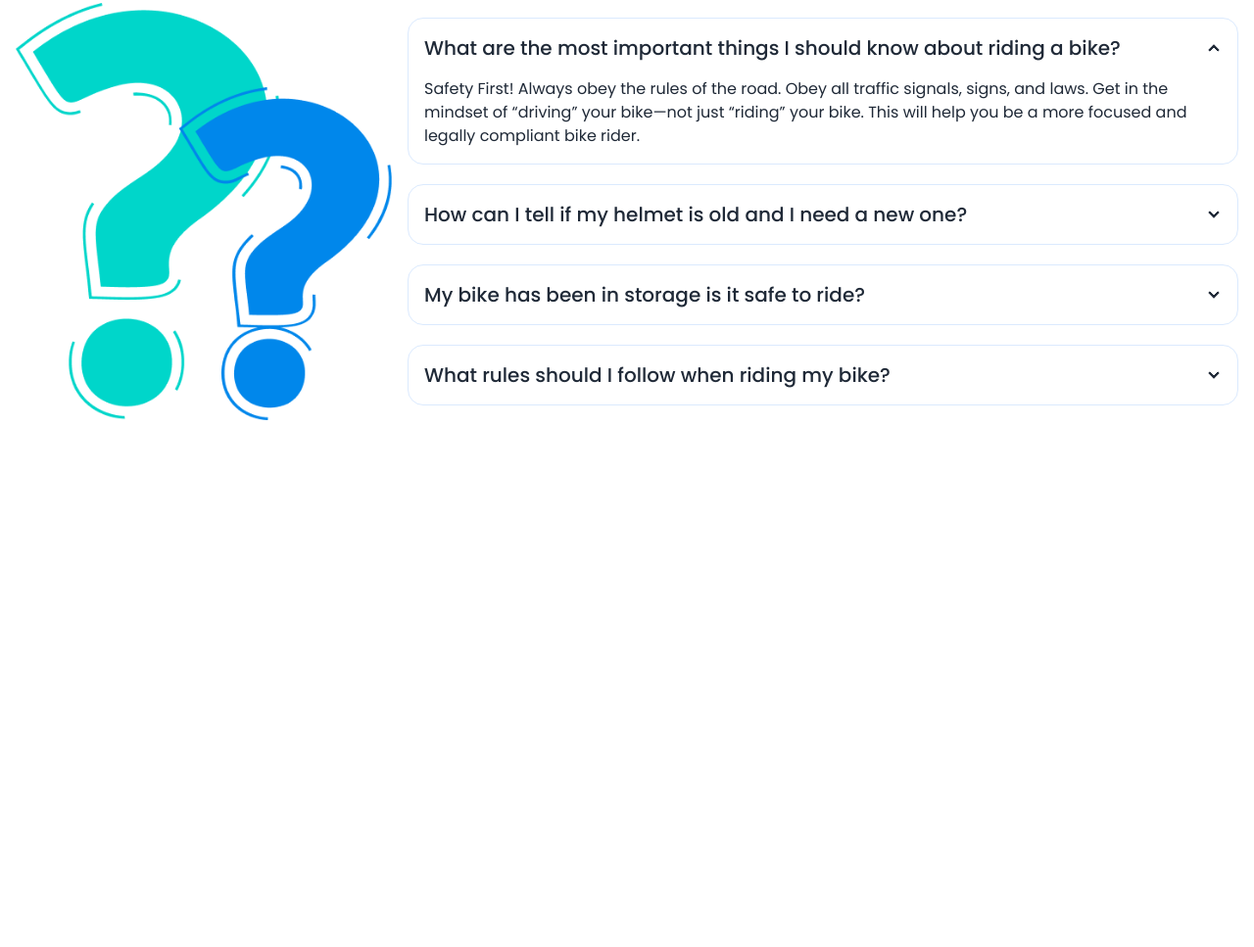
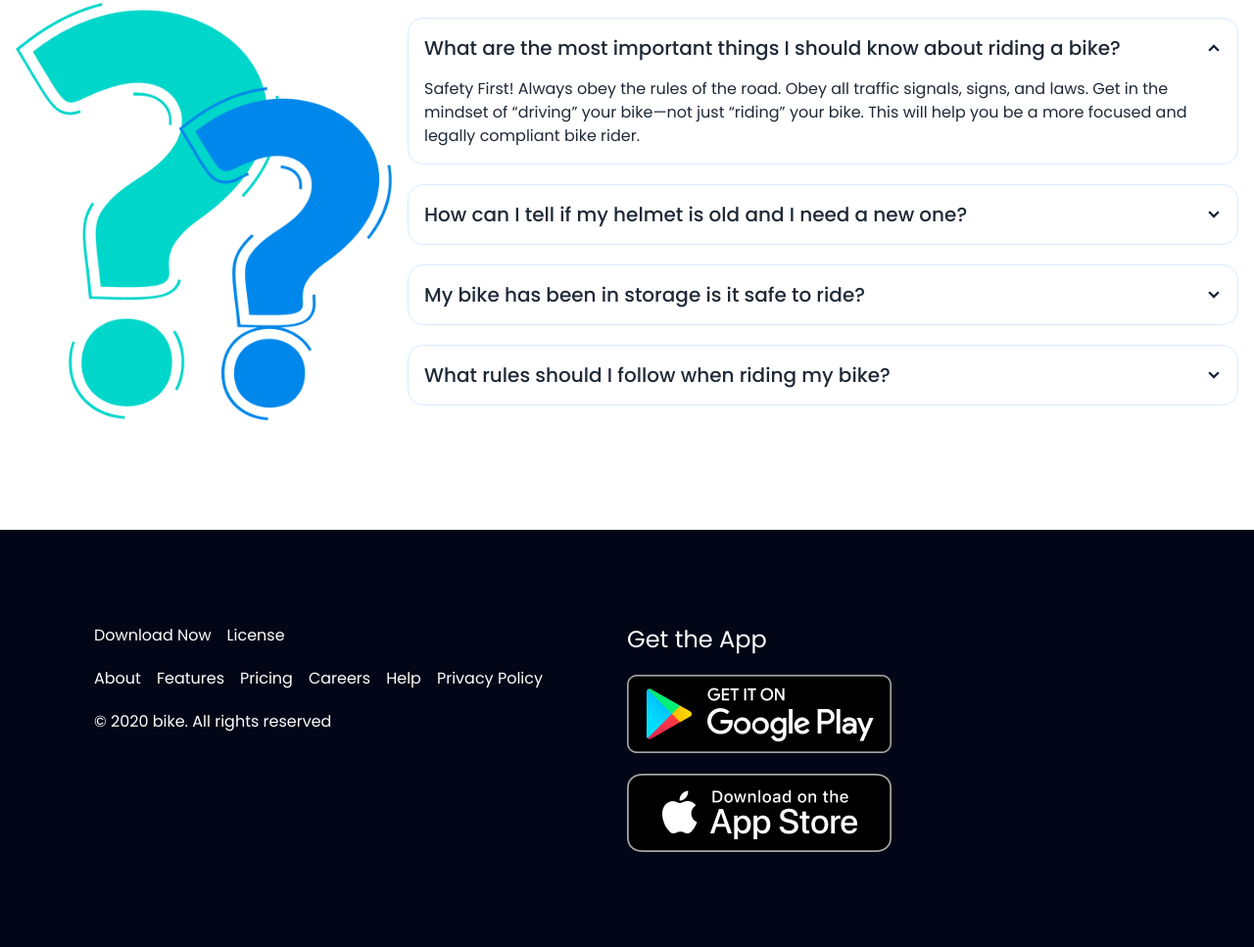
Before and after one commit to Mithila401/biker-zone-with-DaisyUi, a plain HTML site: page index.html in a window 1280 px wide. Shown: the part 2816-3783 px from the top of the page at 98% size. Before the commit the page ends 3357 px from the top, so only its background shows below. Drawn offline with nearby package versions, Linux system fonts and the light colour scheme.

Commit message:
footer section done

```diff
--- a/index.html
+++ b/index.html
@@ -371,12 +371,37 @@
           </div>
         </div>
        </section>
-
-
       </main>
 
+      <!-- footer section -->
+      <section class="bg-slate-950   p-24 ">
+      <div class="grid lg:grid-cols-2 md:grid-cols-1">
+        <!-- text content -->
+        <div>
+           <!-- line 1 -->
+         <div class="flex gap-4 mb-5 ">
+          <h2 class="text-white">Download Now</h2>
+          <h2 class="text-white">License</h2>
+        </div>
+          <!-- line 2 -->
+          <div class="flex gap-4 text-white mb-5 ">
+            <h2>About</h2>
+            <h2>Features</h2>
+            <h2>Pricing</h2>
+            <h2>Careers</h2>
+            <h2>Help</h2>
+            <h2>Privacy Policy</h2>
+          </div>
+           <p class="text-white">© 2020 bike. All rights reserved</p>
+         </div>
 
-      <!-- footer section -->
-
+         <!-- image content -->
+          <div class="space-y-5">
+            <p class="text-white text-2xl ">Get the App</p>
+            <img src="images/others/android.png" alt="">
+            <img src="images/others/ios.png" alt="">
+          </div>
+      </div>
+      </section>
 </body>
 </html>
```
